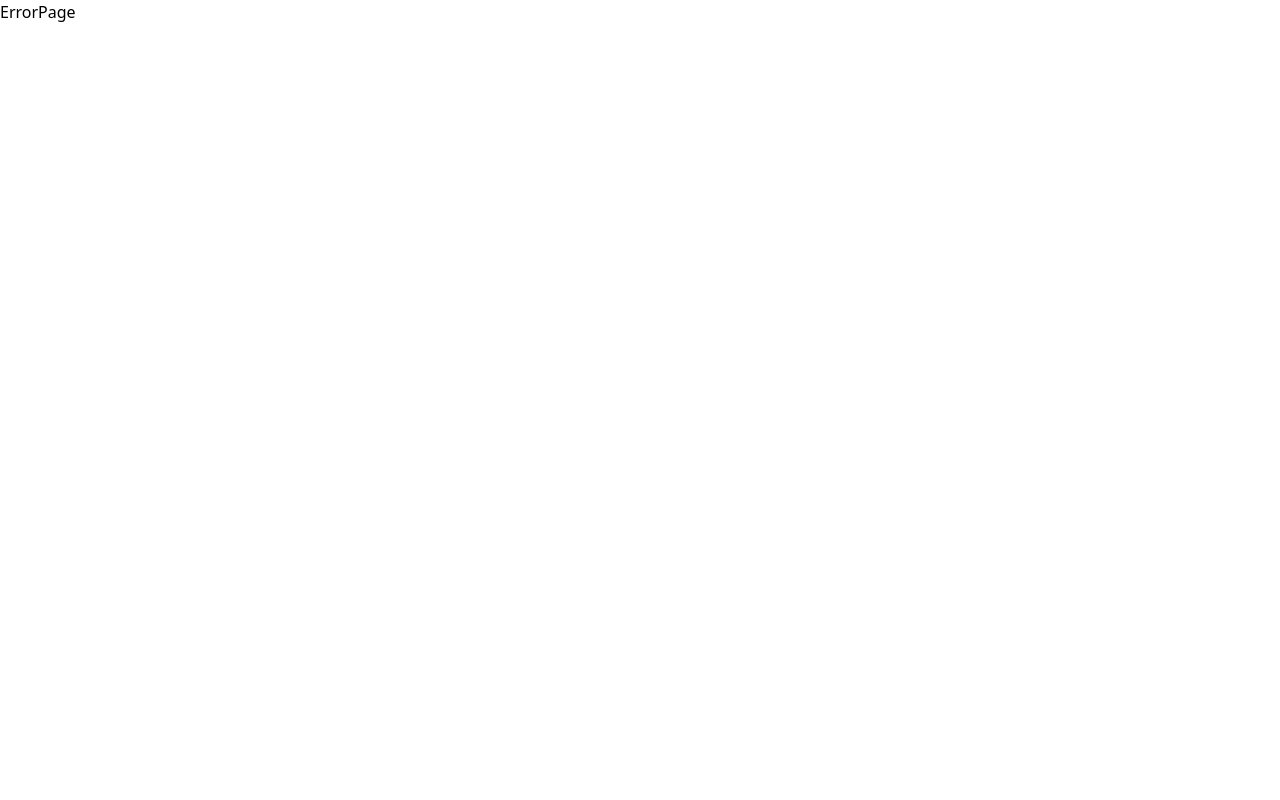
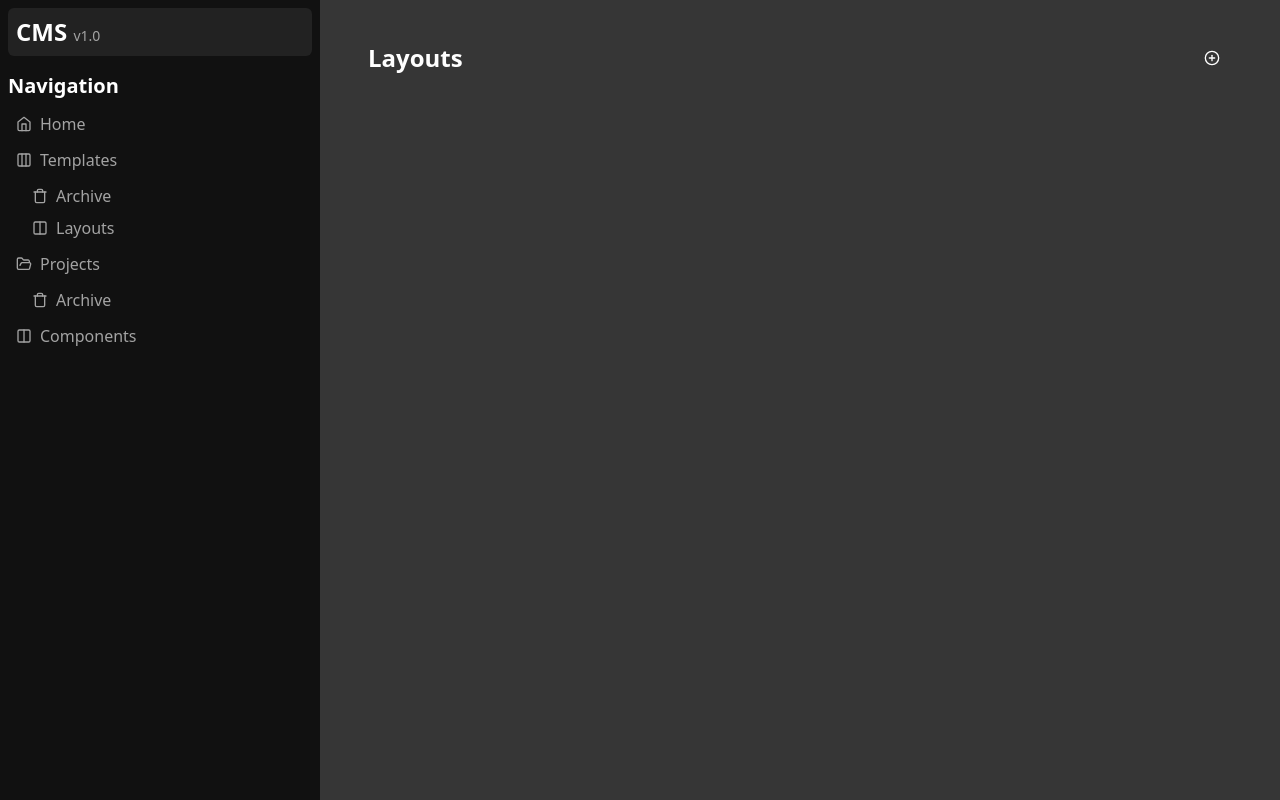
Before and after one commit to demczenko/demczenko.github.io, a React (Vite) app: page /cms-v3/templates/layouts in a window 1280 px wide. Before the commit this address had no page. Built offline with nearby package versions, Linux system fonts and the light colour scheme.

Commit message:
layouts created/export button deleted

```diff
--- a/src/components/Sidebar.jsx
+++ b/src/components/Sidebar.jsx
@@ -1,4 +1,4 @@
-import { Columns3, FolderOpen, Home, Trash } from "lucide-react";
+import { Columns, Columns2, Columns2Icon, Columns3, FolderOpen, Home, Trash } from "lucide-react";
 import React, { useState } from "react";
 import { Link, useLocation } from "react-router-dom";
 import { Logo } from ".";
@@ -22,6 +22,12 @@ const navigation = [
         name: "Archive",
         icon: <Trash className="h-4 w-4 mr-2" />,
       },
+      {
+        id: 1,
+        path: "/templates/layouts",
+        name: "Layouts",
+        icon: <Columns2 className="h-4 w-4 mr-2" />,
+      },
     ],
   },
   {
@@ -42,7 +48,7 @@ const navigation = [
     id: 4,
     path: "/components",
     name: "Components",
-    icon: <Columns3 className="h-4 w-4 mr-2" />,
+    icon: <Columns2Icon className="h-4 w-4 mr-2" />,
   },
 ];
 
--- /dev/null
+++ b/src/pages/Layouts/TemplatesLayouts.jsx
@@ -0,0 +1,22 @@
+import React from "react";
+import PageContainer from "../PageContainer";
+import { Heading } from "@/components";
+
+const TemplatesLayouts = () => {
+  return (
+    <PageContainer>
+      <Heading
+        actions={[
+          {
+            id: 1,
+            name: "Create layout",
+            onClick: () => alert("Under development"),
+          },
+        ]}
+        title={"Layouts"}
+      />
+    </PageContainer>
+  );
+};
+
+export default TemplatesLayouts;
--- a/src/pages/RenderSlug/RenderSlug.jsx
+++ b/src/pages/RenderSlug/RenderSlug.jsx
@@ -282,11 +282,6 @@ const RenderSlug = () => {
             name: "Copy",
             onClick: () => handleCopy(),
           },
-          {
-            id: 2,
-            name: "Export",
-            onClick: () => alert("Under development"),
-          },
         ]}
         title={
           <div className="flex gap-2 items-center">
--- a/src/pages/Templates/TemplateFilter.jsx
+++ b/src/pages/Templates/TemplateFilter.jsx
@@ -15,7 +15,7 @@ const TemplateFilter = ({ filter, onSelect }) => {
         <Button size="sm" variant="outline" className="rounded-sm text-sm mt-2">
           {filter === "all" && "All"}
           {filter === "isArchived" && "Archived"}
-          {filter === "isNotArchived" && "Not Archived"}
+          {filter === "isNotArchived" && "Active"}
           <ChevronDown className="ml-2 h-4 w-4" />
         </Button>
       </DropdownMenuTrigger>
--- a/src/pages/index.js
+++ b/src/pages/index.js
@@ -11,7 +11,9 @@ import Components from "./Components/Components";
 import Component from "./Component/Component";
 import RenderSlug from "./RenderSlug/RenderSlug";
 import Tables from "./Tables/Tables";
+import TemplatesLayouts from "./Layouts/TemplatesLayouts";
 export {
+  TemplatesLayouts,
   Tables,
   RenderSlug,
   Component,
--- a/src/routes/routes.jsx
+++ b/src/routes/routes.jsx
@@ -12,10 +12,12 @@ import {
   Template,
   Templates,
   TemplatesArchive,
+  TemplatesLayouts,
 } from "@/pages";
 import { createBrowserRouter } from "react-router-dom";
 
-export const routes = createBrowserRouter([
+export const routes = createBrowserRouter(
+  [
     {
       path: "/",
       element: <App />,
@@ -24,47 +26,65 @@ export const routes = createBrowserRouter([
         {
           path: "templates",
           element: <Templates />,
+          errorElement: <ErrorPage />,
         },
         {
           path: "templates/:id",
           element: <Template />,
+          errorElement: <ErrorPage />,
         },
         {
           path: "templates/archive",
           element: <TemplatesArchive />,
+          errorElement: <ErrorPage />,
+        },
+        {
+          path: "templates/layouts",
+          element: <TemplatesLayouts />,
+          errorElement: <ErrorPage />,
         },
         {
           path: "projects",
           element: <Projects />,
+          errorElement: <ErrorPage />,
         },
         {
           path: "projects/:id",
           element: <Project />,
+          errorElement: <ErrorPage />,
         },
         {
           path: "projects/:id/:slug",
           element: <RenderSlug />,
+          errorElement: <ErrorPage />,
         },
         {
           path: "projects/archive",
           element: <ProjectsArchive />,
+          errorElement: <ErrorPage />,
         },
         {
           path: "table/:id",
           element: <Table />,
+          errorElement: <ErrorPage />,
         },
         {
           path: "components",
           element: <Components />,
+          errorElement: <ErrorPage />,
         },
         {
           path: "components/:id",
           element: <Component />,
+          errorElement: <ErrorPage />,
         },
         {
           path: "tables/",
           element: <Tables />,
+          errorElement: <ErrorPage />,
         },
       ],
     },
-]);
+  ],
+  { basename: "/cms-v3" }
+);
```
Lines whose indentation alone changed are shown as unchanged.
